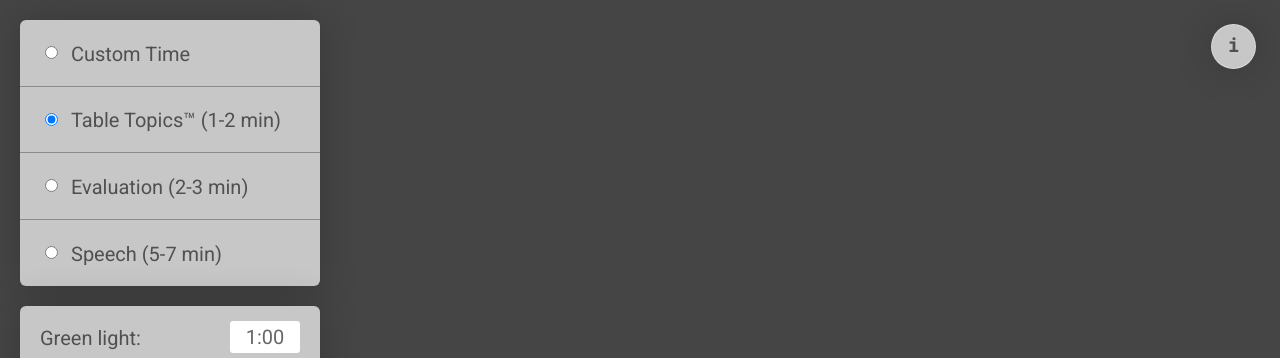
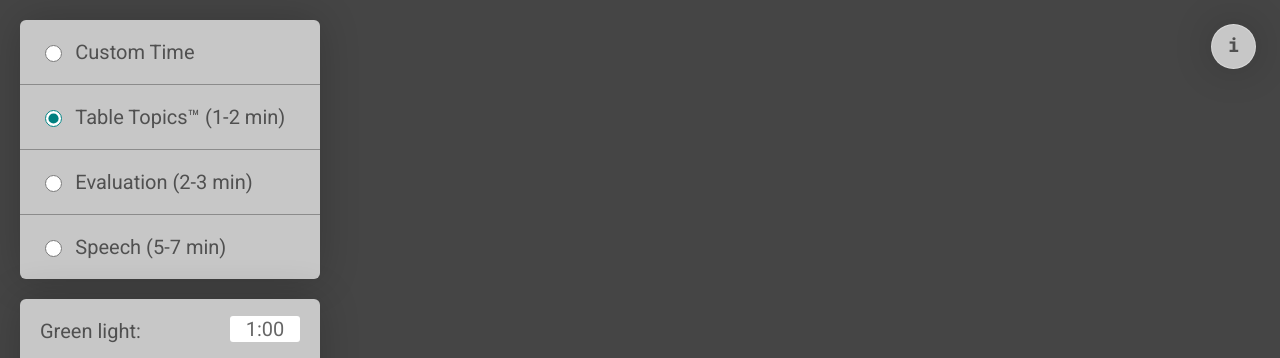
Before and after one commit to calebgrove/tmtimer, a plain HTML site: page source/index.html in a window 1280 px wide. Shown: the top 358 px of the page. Drawn offline with nearby package versions, Linux system fonts and the light colour scheme; files that its build step writes are made by us from their sources.

Commit message:
Input design improvements

```diff
--- a/source/styles.scss
+++ b/source/styles.scss
@@ -8,6 +8,15 @@
 
 * {
 	box-sizing: border-box;
+}
+
+:root {
+	accent-color: teal;
+}
+
+input {
+	inline-size: 1.3em;
+	block-size: 1.3em;
 }
 
 html {
@@ -60,6 +69,8 @@
 			border-bottom: 1px solid $border-color;
 			padding: 1em;
 			transition: background-color 0.2s linear;
+			display: flex;
+			align-items: center;
 			&:last-child {
 				border-bottom: 0;
 			}
@@ -79,6 +90,7 @@
 	background-color: transparent;
 	margin-top: 0;
 	button.option {
+		display: block;
 		font-size: 1rem;
 		font-weight: 700;
 		background-color: $lighter-background-color;
@@ -109,8 +121,10 @@
 }
 
 #times {
+	label {
+		justify-content: space-between;
+	}
 	input {
-		float: right;
 		display: block;
 		width: 3.5em;
 		font-size: 1rem;
```
